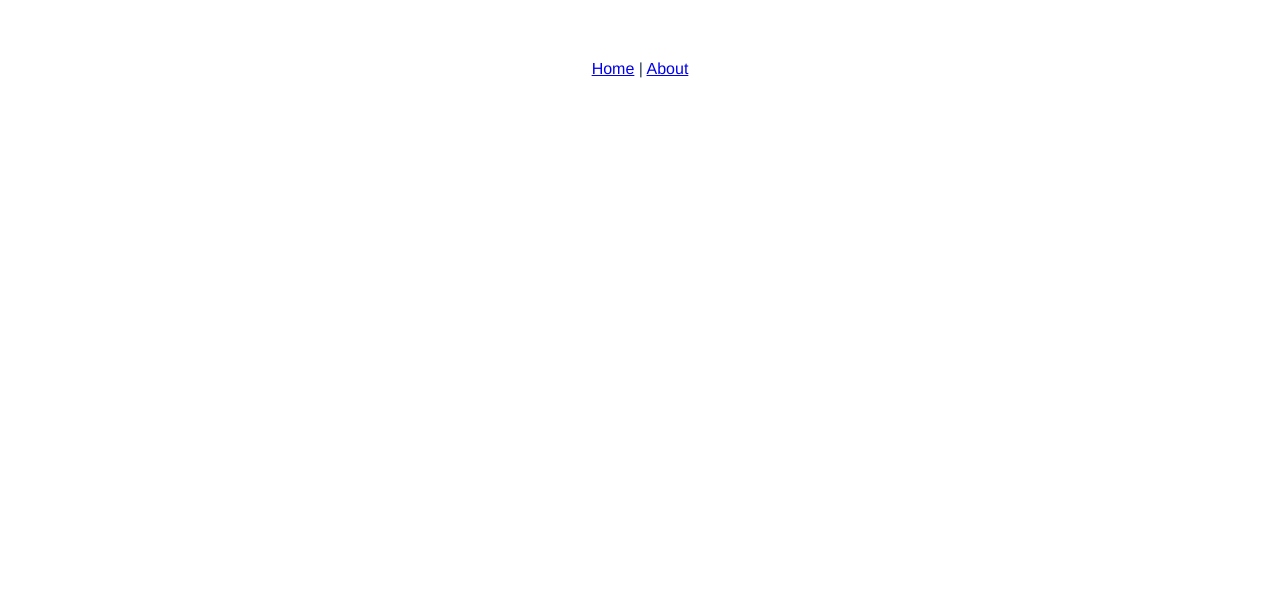
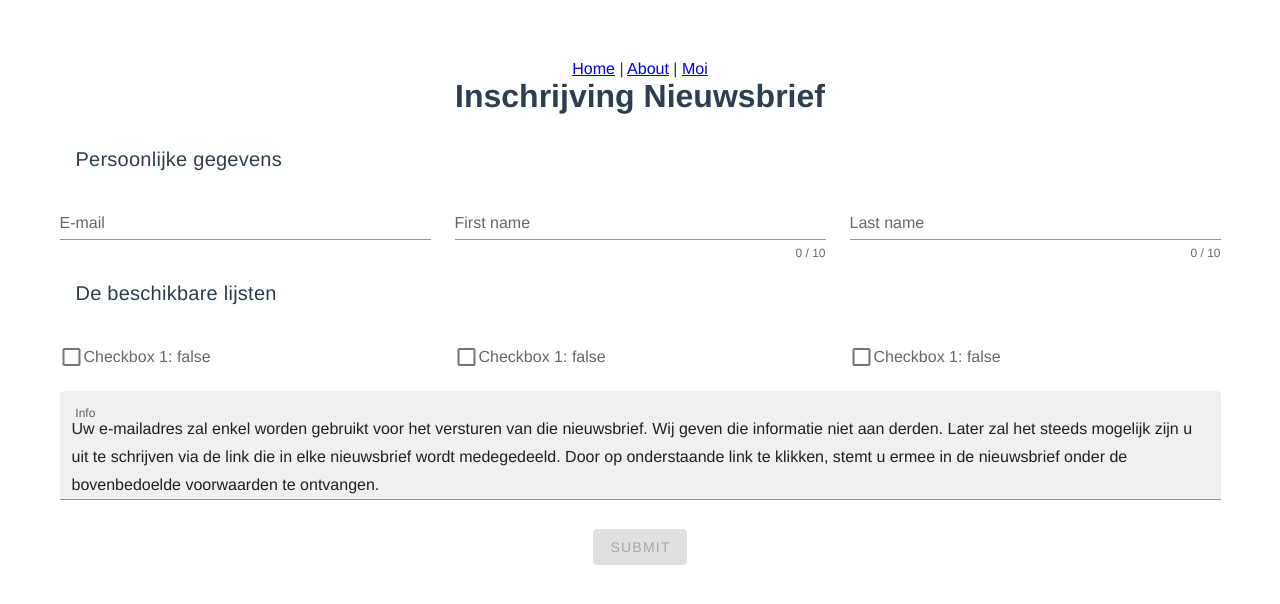
Before and after one commit to Larscode-io/rw01, a Vue app: page /#/moi in a window 1280 px wide. Shown: the top 604 px of the page. Built offline with nearby package versions, Linux system fonts and the light colour scheme.

Commit message:
2 punten verbeteren

```diff
--- a/public/index.html
+++ b/public/index.html
@@ -6,6 +6,8 @@
     <meta name="viewport" content="width=device-width,initial-scale=1.0">
     <link rel="icon" href="<%= BASE_URL %>favicon.ico">
     <title>rw01</title>
+    <link rel="stylesheet" href="https://fonts.googleapis.com/css?family=Roboto:100,300,400,500,700,900">
+    <link rel="stylesheet" href="https://cdn.jsdelivr.net/npm/@mdi/font@latest/css/materialdesignicons.min.css">
   </head>
   <body>
     <noscript>
--- a/src/App.vue
+++ b/src/App.vue
@@ -2,7 +2,8 @@
   <div id="app">
     <div id="nav">
       <router-link to="/">Home</router-link> |
-      <router-link to="/about">About</router-link>
+      <router-link to="/about">About</router-link> |
+      <router-link to="/moi">Moi</router-link>
     </div>
     <router-view/>
   </div>
--- a/src/main.js
+++ b/src/main.js
@@ -1,12 +1,15 @@
 import Vue from 'vue'
+import './plugins/axios'
 import App from './App.vue'
 import router from './router'
 import store from './store'
+import vuetify from './plugins/vuetify';
 
 Vue.config.productionTip = false
 
 new Vue({
   router,
   store,
+  vuetify,
   render: h => h(App)
 }).$mount('#app')
--- /dev/null
+++ b/src/plugins/axios.js
@@ -0,0 +1,61 @@
+"use strict";
+
+import Vue from 'vue';
+import axios from "axios";
+
+// Full config:  https://github.com/axios/axios#request-config
+// axios.defaults.baseURL = process.env.baseURL || process.env.apiUrl || '';
+// axios.defaults.headers.common['Authorization'] = AUTH_TOKEN;
+// axios.defaults.headers.post['Content-Type'] = 'application/x-www-form-urlencoded';
+
+let config = {
+  // baseURL: process.env.baseURL || process.env.apiUrl || ""
+  // timeout: 60 * 1000, // Timeout
+  // withCredentials: true, // Check cross-site Access-Control
+};
+
+const _axios = axios.create(config);
+
+_axios.interceptors.request.use(
+  function(config) {
+    // Do something before request is sent
+    return config;
+  },
+  function(error) {
+    // Do something with request error
+    return Promise.reject(error);
+  }
+);
+
+// Add a response interceptor
+_axios.interceptors.response.use(
+  function(response) {
+    // Do something with response data
+    return response;
+  },
+  function(error) {
+    // Do something with response error
+    return Promise.reject(error);
+  }
+);
+
+Plugin.install = function(Vue, options) {
+  Vue.axios = _axios;
+  window.axios = _axios;
+  Object.defineProperties(Vue.prototype, {
+    axios: {
+      get() {
+        return _axios;
+      }
+    },
+    $axios: {
+      get() {
+        return _axios;
+      }
+    },
+  });
+};
+
+Vue.use(Plugin)
+
+export default Plugin;
--- /dev/null
+++ b/src/plugins/vuetify.js
@@ -0,0 +1,7 @@
+import Vue from 'vue';
+import Vuetify from 'vuetify/lib';
+
+Vue.use(Vuetify);
+
+export default new Vuetify({
+});
--- a/src/router/index.js
+++ b/src/router/index.js
@@ -1,7 +1,7 @@
 import Vue from 'vue'
 import VueRouter from 'vue-router'
 import Home from '../views/Home.vue'
-
+import Moi from '../views/moi.vue'
 Vue.use(VueRouter)
 
 const routes = [
@@ -17,6 +17,11 @@ const routes = [
     // this generates a separate chunk (about.[hash].js) for this route
     // which is lazy-loaded when the route is visited.
     component: () => import(/* webpackChunkName: "about" */ '../views/About.vue')
+  },
+  {
+    path: '/moi',
+    name: 'moi',
+    component: Moi
   }
 ]
 
--- /dev/null
+++ b/src/views/moi.vue
@@ -0,0 +1,81 @@
+<template>
+<div class="moi">
+	<h1>Inschrijving Nieuwsbrief</h1>
+	<v-form method="post" @submit.prevent v-model="valid">
+		<v-container>
+			<v-card-title class="title font-weight-regular">Persoonlijke gegevens</v-card-title>
+			<v-row>
+				<v-col cols="12" md="4">
+					<v-text-field v-model="email" :rules="emailRules" label="E-mail" required></v-text-field>
+				</v-col>
+				<v-col cols="12" md="4">
+					<v-text-field v-model="firstname" :rules="nameRules" :counter="10" label="First name" required></v-text-field>
+				</v-col>
+				<v-col cols="12" md="4">
+					<v-text-field v-model="lastname" :rules="nameRules" :counter="10" label="Last name" required></v-text-field>
+				</v-col>
+			</v-row>
+			<v-card-title class="title font-weight-regular">De beschikbare lijsten</v-card-title>
+			<v-row>
+				<v-col>
+					<v-checkbox v-model="checknl" :label="`Checkbox 1: ${checknl.toString()}`"></v-checkbox>
+				</v-col>
+				<v-col>
+					<v-checkbox v-model="checkfr" :label="`Checkbox 1: ${checkfr.toString()}`"></v-checkbox>
+				</v-col>
+				<v-col>
+					<v-checkbox v-model="checkde" :label="`Checkbox 1: ${checkde.toString()}`"></v-checkbox>
+				</v-col>
+			</v-row>
+			<v-textarea v-model="bio" auto-grow filled color="deep-purple" label="Info" rows="1"></v-textarea>
+			<v-btn @click="submit" :disabled="!valid">submit</v-btn>
+		</v-container>
+	</v-form>
+</div>
+</template>
+
+<script>
+import axios from 'axios'
+// @ is an alias to /src
+
+export default {
+	name: 'home',
+	components: {},
+	methods: {
+
+		submit() {
+			//let data = { name: this.name, selectPessoa: this.selectPessoa },
+			let opt = {
+				method: 'POST',
+				url: 'https://mailman.const-court.be/mailman/subscribe/info_nl',
+				form: { token: 'xxx' }
+			};
+			axios(opt)
+				.then(function(response) {
+					alert(response);
+				})
+				.catch(function(error) {
+					alert(error);
+				});
+		}
+	},
+	data: () => ({
+		bio: 'Uw e-mailadres zal enkel worden gebruikt voor het versturen van die nieuwsbrief. Wij geven die informatie niet aan derden. Later zal het steeds mogelijk zijn u uit te schrijven via de link die in elke nieuwsbrief wordt medegedeeld. Door op onderstaande link te klikken, stemt u ermee in de nieuwsbrief onder de bovenbedoelde voorwaarden te ontvangen.',
+		checknl: false,
+		checkfr: false,
+		checkde: false,
+		valid: false,
+		firstname: '',
+		lastname: '',
+		nameRules: [
+			v => !!v || 'Name is required',
+			v => v.length <= 10 || 'Name must be less than 10 characters',
+		],
+		email: '',
+		emailRules: [
+			v => !!v || 'E-mail is required',
+			v => /.+@.+/.test(v) || 'E-mail must be valid',
+		],
+	})
+}
+</script>
--- /dev/null
+++ b/vue.config.js
@@ -0,0 +1,5 @@
+module.exports = {
+  "transpileDependencies": [
+    "vuetify"
+  ]
+}
```
Also changed, not shown: package.json (+11 -2 lines), 1 other file (tests, documents, lock files or other folders).
